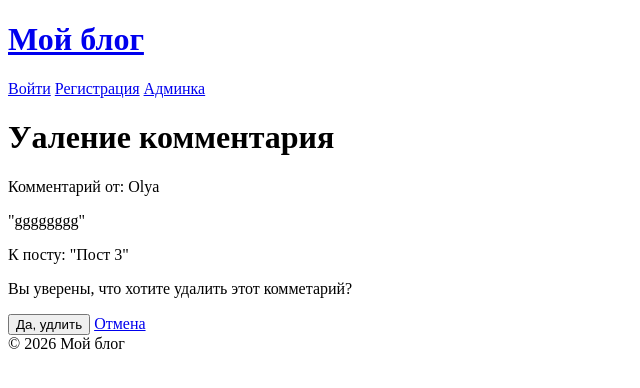
After one commit to OlgaPchelintseva/DJANGO_blog, a Django app: template post/templates/post/comment_delete.html in a window 1280 px wide. The commit adds this page. Shown: the top 388 px of the page, without its empty margins (0-640 px from the left). Run offline with Django 5.2, Linux system fonts and the light colour scheme; data comes from the database, SQL or seed files in the repository; the template is opened without the code that fills it: values that come from a table or form of the project are taken from there, most other values are stand-ins (such as "Sample title", 1, 10 or a date in 2020).

Commit message:
feat: add template for delete comment

```diff
--- /dev/null
+++ b/post/templates/post/comment_delete.html
@@ -0,0 +1,17 @@
+{% extends 'post/base.html' %}
+{% block title %} {{ page_title }} {% endblock %}
+
+{% block content %}
+    <h1>Уаление комментария</h1>
+    <div>
+        <p>Комментарий от: {{ comment.author.username }}</p>
+        <p>"{{ comment.text }}"</p>
+        <p>К посту: "{{ comment.post.title }}"</p>
+    </div>
+    <p>Вы уверены, что хотите удалить этот комметарий?</p>
+    <form method="post">
+        {% csrf_token %}
+        <button type="submit" name="confirm_delete_comment">Да, удлить</button>
+        <a href="{% url 'post:post_detail' comment.post.id %}">Отмена</a>
+    </form>
+{% endblock %}
--- a/post/templates/post/post_details.html
+++ b/post/templates/post/post_details.html
@@ -15,7 +15,7 @@
         <div>
             {{ post.content }}
         </div>
-        {% if user == post.author %}
+        {% if user.is_authenticated and (post.can_edit or post.can_delete) %}
             <a href="{% url 'post:edit_post' post.id %}">Редактировать</a>
             <a href="{% url 'post:delete_post' post.id %}">Удалить</a>
         {% endif %}
@@ -45,6 +45,9 @@
             {% if comments %}
                 {% for comment in comments %}
                     {{ comment.created_at }} {{ comment.author }}
+                    {% if user.is_authenticated and comment.can_delete %}
+                        <a href="{% url 'post:delete_comment' comment_id %}">Удалить комментарий</a>
+                    {% endif %}
                     <p>{{ comment.text }}</p>
                 {% endfor %}
             {% endif %}
```
